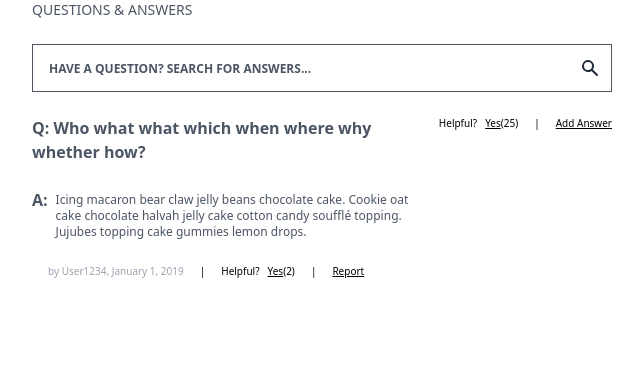
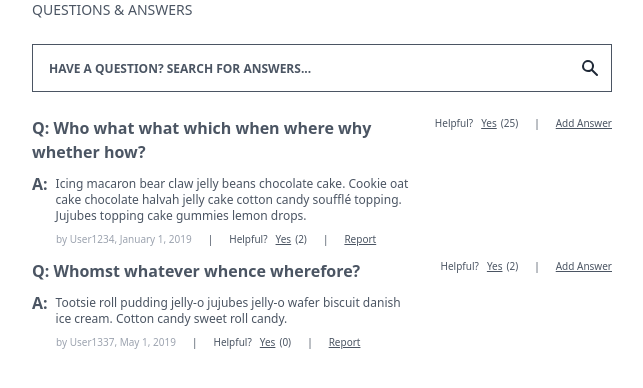
Before and after one commit to Capstone-MindUnits/Questions-And-Answers-Capstone, a React (Create React App) app in the folder qna/: page / in a window 1280 px wide. Shown: the top 388 px of the page, without its empty margins (318-961 px from the left). Built offline with nearby package versions, Linux system fonts and the light colour scheme.

Commit message:
second default answer in progress

```diff
--- a/qna/src/Components/Qna/Qna.js
+++ b/qna/src/Components/Qna/Qna.js
@@ -36,8 +36,7 @@ class Qna extends React.Component {
             <p className="font-sans font-bold text-base text-gray-600">
               Q: Who what what which when where why whether how?
             </p>
-            <br />
-            <div className="answer">
+            <div className="answer mt-2">
               <p className="font-sans font-bold text-base text-gray-600">A:</p>
               <p className="font-sans font-ms ml-2 mt-1 text-gray-600 text-xs">
                 Icing macaron bear claw jelly beans chocolate cake. Cookie oat
@@ -45,44 +44,94 @@ class Qna extends React.Component {
                 Jujubes topping cake gummies lemon drops.
               </p>
             </div>
-            <br />
 
-            <div className="details">
-              <p className="font-sans font-ms ml-4 text-gray-400 ">
-
+            <div className="details  mt-2">
+              <p className="font-sans font-ms ml-6 text-gray-400 ">
                 by User1234, January 1, 2019
               </p>
-              <p className=" ml-4 mr-4">|</p>
-              <p className=" mr-4">
+              <p className=" ml-4 mr-4 text-gray-600">|</p>
+              <p className=" mr-4 text-gray-600">
                 Helpful?
-                <a href="#" className="underline ml-2">
+                <a href="#" className="underline ml-2 mr-1 ">
                   Yes
-                </a>(2) </p>
-              <p className=" mr-4">|</p>
-              <p className="">
-                <a href="#" className="underline ">
+                </a>
+                (2){" "}
+              </p>
+              <p className=" mr-4 text-gray-600">|</p>
+              <p>
+                <a href="#" className="underline text-gray-600 ">
                   Report
                 </a>
               </p>
             </div>
           </div>
 
-          <div className="side">
-              <p >
-            Helpful?
-            <a href="#" className="underline ml-2">
-              Yes
-            </a>(25) </p>
-          <p className=" ml-4" >|</p>
-          <p >
+          <div className="side text-gray-600">
+            <p>
+              Helpful?
+              <a href="#" className="underline ml-2 mr-1">
+                Yes
+              </a>
+               (25){" "}
+            </p>
+            <p className=" ml-4">|</p>
+            <p>
+              <a href="#" className="underline ml-4">
+                Add Answer
+              </a>
+            </p>
+          </div>
+        </div>
 
-          <a href="#" className="underline ml-4">
-            Add Answer
-          </a>
-          </p>
+        <div className="question  mt-3">
+          <div className="w-2/3">
+            <p className="font-sans font-bold text-base text-gray-600">
+              Q: Whomst whatever whence wherefore?
 
+            </p>
+            <div className="answer mt-2">
+              <p className="font-sans font-bold text-base text-gray-600">A:</p>
+              <p className="font-sans font-ms ml-2 mt-1 text-gray-600 text-xs">
+               Tootsie roll pudding jelly-o jujubes jelly-o wafer biscuit danish ice cream. Cotton candy sweet roll candy.
+              </p>
+            </div>
+
+            <div className="details mt-2">
+              <p className="font-sans font-ms ml-6 text-gray-400 ">
+                by User1337, May 1, 2019
+              </p>
+              <p className=" ml-4 mr-4 text-gray-600">|</p>
+              <p className=" mr-4 text-gray-600">
+                Helpful?
+                <a href="#" className="underline ml-2 mr-1 ">
+                  Yes
+                </a>
+                (0){" "}
+              </p>
+              <p className=" mr-4 text-gray-600">|</p>
+              <p>
+                <a href="#" className="underline text-gray-600 ">
+                  Report
+                </a>
+              </p>
+            </div>
           </div>
 
+          <div className="side text-gray-600">
+            <p>
+              Helpful?
+              <a href="#" className="underline ml-2 mr-1">
+                Yes
+              </a>
+              (2){" "}
+            </p>
+            <p className=" ml-4">|</p>
+            <p>
+              <a href="#" className="underline ml-4">
+                Add Answer
+              </a>
+            </p>
+          </div>
         </div>
       </div>
     );
```
